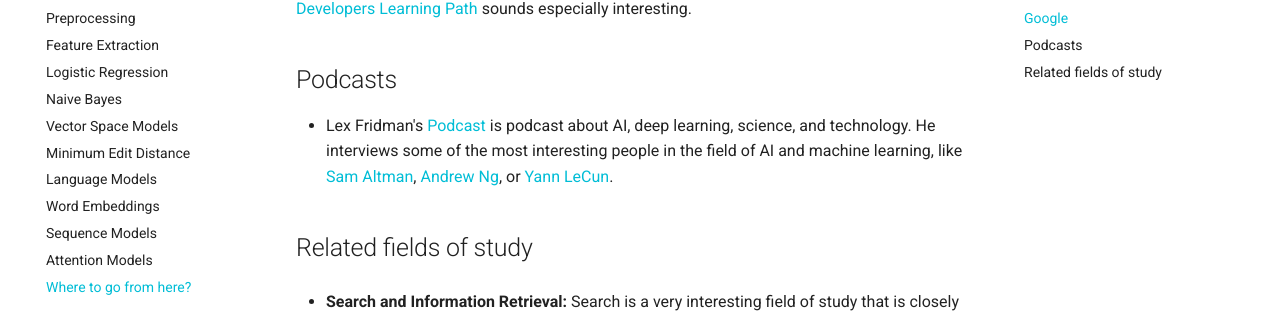
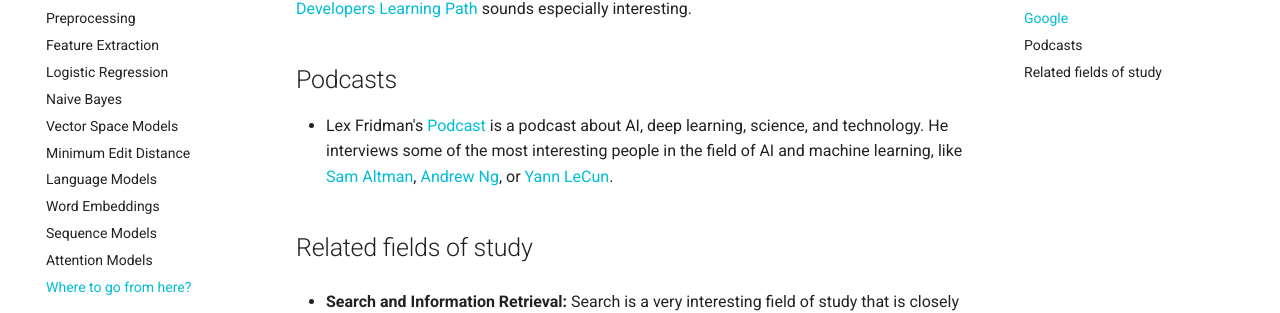
Before and after one commit to pkeilbach/htwg-practical-nlp, an MkDocs documentation site: the page built from docs/lectures/further_reading.md, in a window 1280 px wide and 900 px high, scrolled down 1229 px. Shown: the part 144-457 px from the top of the window. Built offline with MkDocs 1.6.1 and Material for MkDocs 9.7.7, drawn with Linux system fonts in a browser that asks for light colours; comment, search, counter and statistics services are not loaded.

Commit message:
fix typo

```diff
--- a/docs/lectures/further_reading.md
+++ b/docs/lectures/further_reading.md
@@ -35,7 +35,7 @@ Also Google has great learning resources available on [Google Cloud](https://www
 
 ## Podcasts
 
-- Lex Fridman's [Podcast](https://lexfridman.com/podcast/) is podcast about AI, deep learning, science, and technology. He interviews some of the most interesting people in the field of AI and machine learning, like [Sam Altman](https://www.youtube.com/watch?v=L_Guz73e6fw), [Andrew Ng](https://www.youtube.com/watch?v=0jspaMLxBig), or [Yann LeCun](https://www.youtube.com/watch?v=SGSOCuByo24).
+- Lex Fridman's [Podcast](https://lexfridman.com/podcast/) is a podcast about AI, deep learning, science, and technology. He interviews some of the most interesting people in the field of AI and machine learning, like [Sam Altman](https://www.youtube.com/watch?v=L_Guz73e6fw), [Andrew Ng](https://www.youtube.com/watch?v=0jspaMLxBig), or [Yann LeCun](https://www.youtube.com/watch?v=SGSOCuByo24).
 
 ## Related fields of study
 
```
